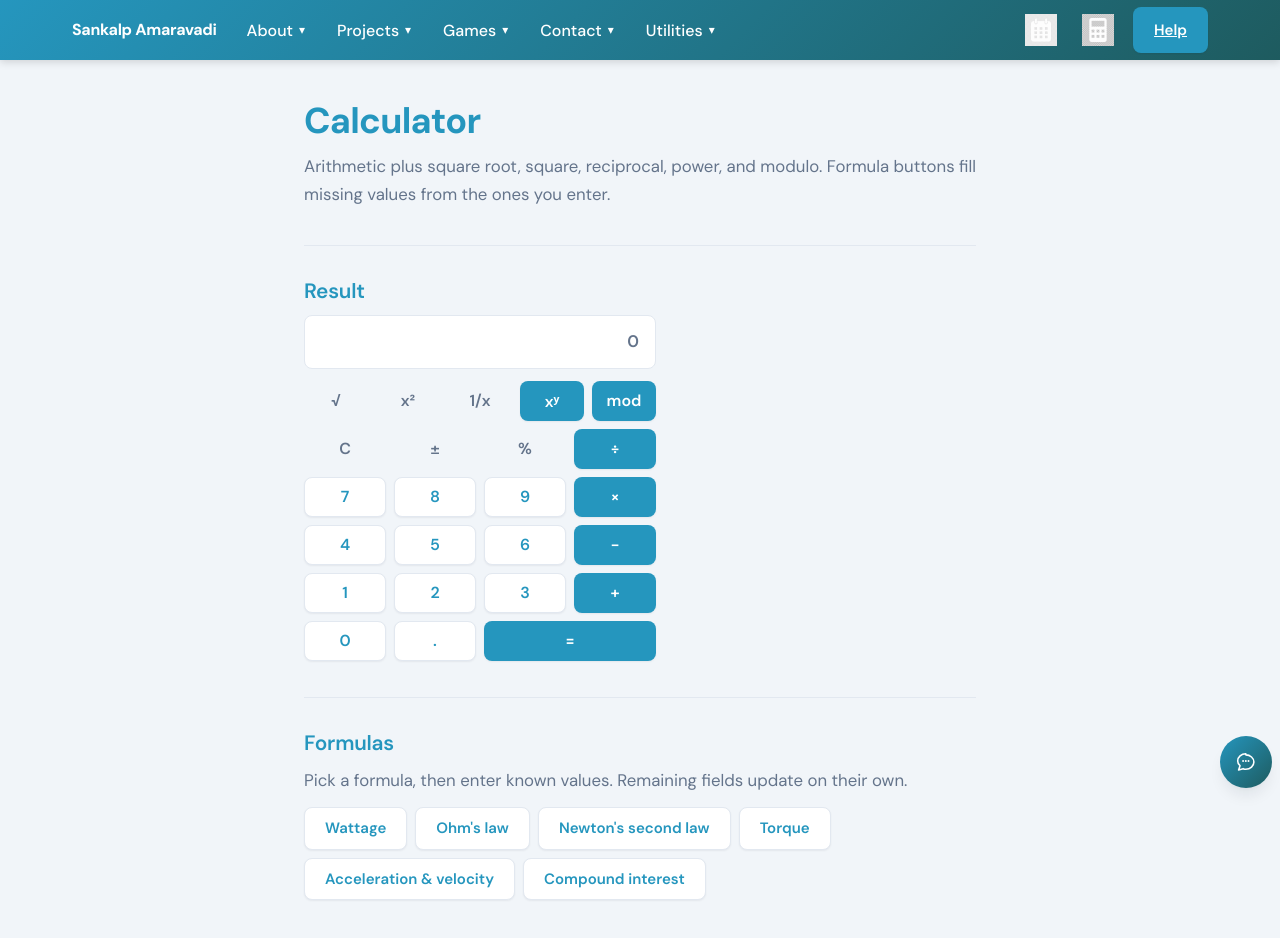
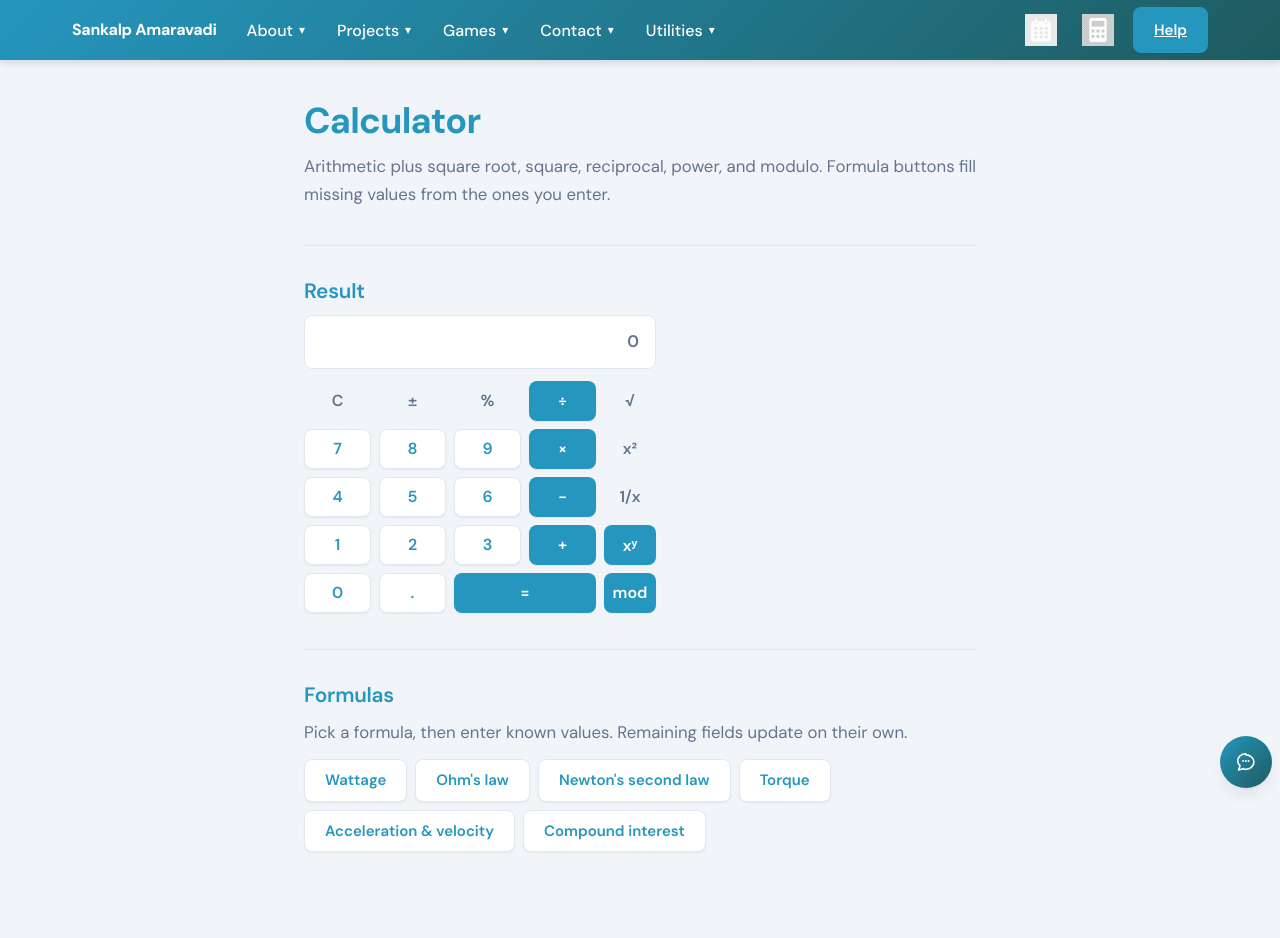
Before and after one commit to Leneord1/perso, a React (Vite) app: page /calculator in a window 1280 px wide. Shown: the top 938 px of the page. After the commit the page ends 916 px from the top, so only its background shows below. Built offline with nearby package versions, Linux system fonts and the light colour scheme.

Commit message:
Modified calculator page to be more ergonomic

```diff
--- a/src/global.css
+++ b/src/global.css
@@ -346,20 +346,31 @@ img {
   word-break: break-all;
 }
 
+.calc-pad__body {
+  display: flex;
+  flex-direction: row;
+  gap: 0.5rem;
+}
+
+.calc-pad__fns {
+  display: grid;
+  grid-template-rows: repeat(5, minmax(2.5rem, 1fr));
+  gap: 0.5rem;
+  flex: 0 0 3.25rem;
+}
+
 .calc-pad__keys {
   display: flex;
   flex-direction: column;
   gap: 0.5rem;
+  flex: 1;
+  min-width: 0;
 }
 
 .calc-pad__row {
   display: grid;
   grid-template-columns: repeat(4, minmax(0, 1fr));
   gap: 0.5rem;
-}
-
-.calc-pad__row--five {
-  grid-template-columns: repeat(5, minmax(0, 1fr));
 }
 
 .calc-pad .button-primary,
--- a/src/pages/calculator.jsx
+++ b/src/pages/calculator.jsx
@@ -188,32 +188,39 @@ export function CalculatorPad({ extended = false }) {
     else if (btn.action === 'percent') percent();
   }
 
-  const rows = extended ? [EXTENDED_ROW, ...BASIC_ROWS] : BASIC_ROWS;
+  /** Shared keypad button. */
+  function renderKey(btn) {
+    return (
+      <button
+        key={btn.label}
+        type="button"
+        className={`${buttonClass(btn.type)}${btn.wide ? ' calc-pad__key--wide' : ''}`}
+        aria-label={btn.ariaLabel}
+        onClick={() => handlePress(btn)}
+      >
+        {btn.label}
+      </button>
+    );
+  }
 
   return (
     <div className={`calc-pad${extended ? ' calc-pad--extended' : ''}`}>
       <p className="calc-pad__display" aria-live="polite" aria-atomic="true">
         {display}
       </p>
-      <div className="calc-pad__keys" role="group" aria-label="Calculator keypad">
-        {rows.map((row, rowIndex) => (
-          <div
-            key={rowIndex}
-            className={`calc-pad__row${row.length === 5 ? ' calc-pad__row--five' : ''}`}
-          >
-            {row.map((btn) => (
-              <button
-                key={btn.label}
-                type="button"
-                className={`${buttonClass(btn.type)}${btn.wide ? ' calc-pad__key--wide' : ''}`}
-                aria-label={btn.ariaLabel}
-                onClick={() => handlePress(btn)}
-              >
-                {btn.label}
-              </button>
-            ))}
+      <div className="calc-pad__body">
+        <div className="calc-pad__keys" role="group" aria-label="Calculator keypad">
+          {BASIC_ROWS.map((row, rowIndex) => (
+            <div key={rowIndex} className="calc-pad__row">
+              {row.map((btn) => renderKey(btn))}
+            </div>
+          ))}
+        </div>
+        {extended ? (
+          <div className="calc-pad__fns" role="group" aria-label="Calculator functions">
+            {EXTENDED_ROW.map((btn) => renderKey(btn))}
           </div>
-        ))}
+        ) : null}
       </div>
     </div>
   );
```
